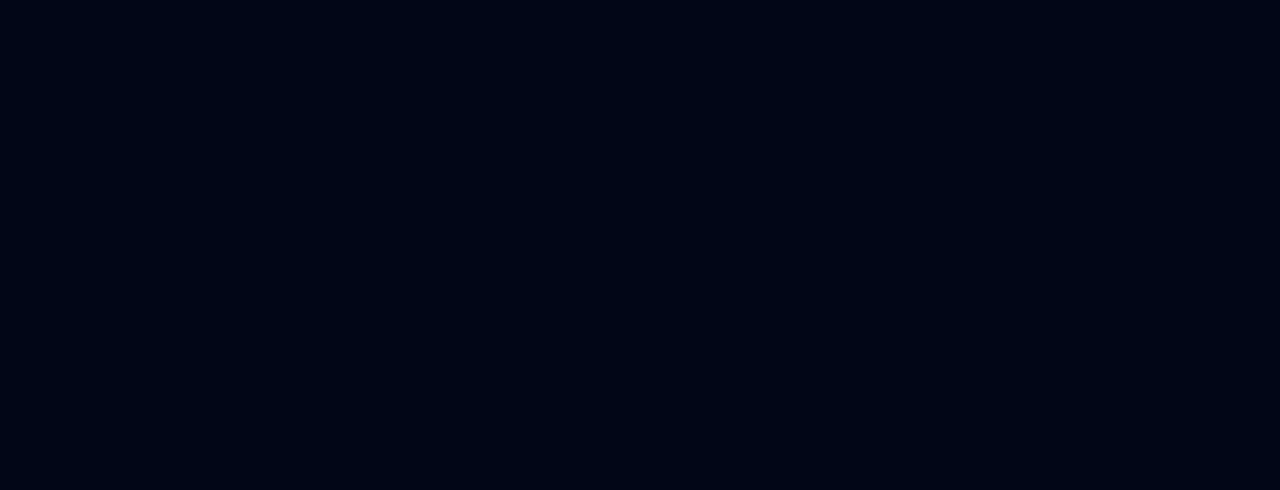
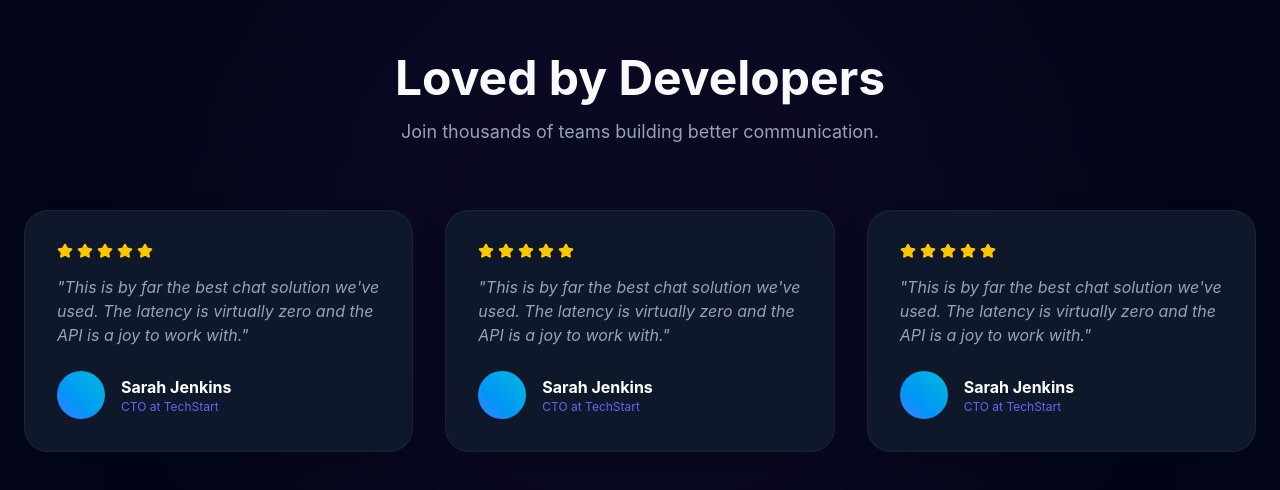
Before and after one commit to ankitbareth-dev/Chat-App-Frontend, a React (Vite) app: page / in a window 1280 px wide. Shown: the part 1490-1980 px from the top of the page. Before the commit the page ends 1448 px from the top, so only its background shows below. Built offline with nearby package versions, Linux system fonts and the light colour scheme.

Commit message:
added testimonials section

```diff
--- a/src/App.tsx
+++ b/src/App.tsx
@@ -1,6 +1,7 @@
 import { Features } from "./components/Features";
 import { Hero } from "./components/Hero";
 import { Navbar } from "./components/Navbar";
+import { Testimonials } from "./components/Testimonials";
 
 function App() {
   return (
@@ -9,6 +10,7 @@ function App() {
       <main>
         <Hero />
         <Features />
+        <Testimonials />
       </main>
     </div>
   );
--- /dev/null
+++ b/src/components/Testimonials.tsx
@@ -0,0 +1,79 @@
+import { useEffect, useRef } from "react";
+import { gsap } from "gsap";
+import { ScrollTrigger } from "gsap/ScrollTrigger";
+import { Star } from "lucide-react";
+
+gsap.registerPlugin(ScrollTrigger);
+
+export const Testimonials = () => {
+  const containerRef = useRef(null);
+  const sliderRef = useRef(null);
+
+  useEffect(() => {
+    const ctx = gsap.context(() => {
+      gsap.from(".testi-head", {
+        scrollTrigger: { trigger: containerRef.current, start: "top 80%" },
+        y: 30,
+        opacity: 0,
+        duration: 1,
+        ease: "power3.out",
+      });
+
+      gsap.from(".testi-card", {
+        scrollTrigger: { trigger: sliderRef.current, start: "top 85%" },
+        x: 50,
+        opacity: 0,
+        duration: 0.8,
+        stagger: 0.2,
+        ease: "back.out(1.7)",
+      });
+    }, containerRef);
+    return () => ctx.revert();
+  }, []);
+
+  return (
+    <section ref={containerRef} className="py-24 relative overflow-hidden">
+      {/* Background Gradient Blob */}
+      <div className="absolute top-1/2 left-1/2 -translate-x-1/2 -translate-y-1/2 w-[800px] h-[800px] bg-[var(--brand-accent)]/5 blur-[120px] rounded-full" />
+
+      <div className="container mx-auto px-6 relative z-10">
+        <div className="text-center mb-16 testi-head">
+          <h2 className="text-4xl md:text-5xl font-bold mb-4">
+            Loved by Developers
+          </h2>
+          <p className="text-[var(--text-muted)] text-lg">
+            Join thousands of teams building better communication.
+          </p>
+        </div>
+
+        <div ref={sliderRef} className="grid md:grid-cols-3 gap-8">
+          {[1, 2, 3].map((item) => (
+            <div
+              key={item}
+              className="testi-card p-8 rounded-3xl bg-[var(--bg-surface)] border border-white/5 shadow-2xl relative"
+            >
+              <div className="flex gap-1 mb-4 text-yellow-400">
+                {[1, 2, 3, 4, 5].map((star) => (
+                  <Star key={star} className="w-4 h-4 fill-current" />
+                ))}
+              </div>
+              <p className="text-[var(--text-muted)] mb-6 italic">
+                "This is by far the best chat solution we've used. The latency
+                is virtually zero and the API is a joy to work with."
+              </p>
+              <div className="flex items-center gap-4">
+                <div className="w-12 h-12 rounded-full bg-gradient-to-tr from-blue-500 to-cyan-500"></div>
+                <div>
+                  <div className="font-bold text-white">Sarah Jenkins</div>
+                  <div className="text-xs text-[var(--brand-primary)]">
+                    CTO at TechStart
+                  </div>
+                </div>
+              </div>
+            </div>
+          ))}
+        </div>
+      </div>
+    </section>
+  );
+};
```
